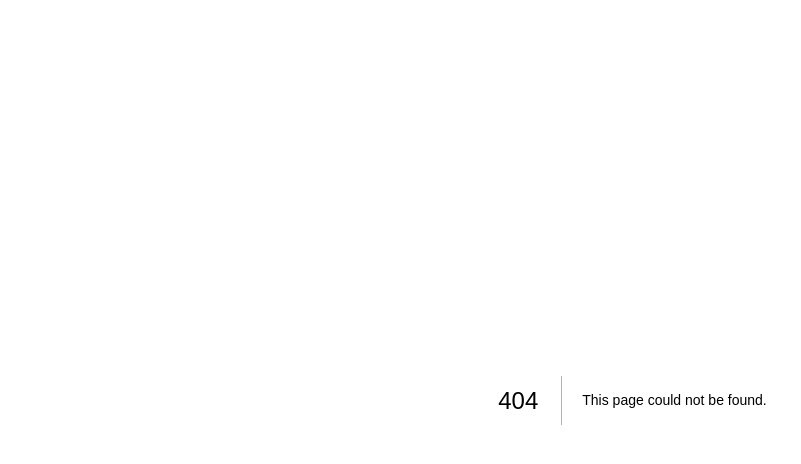
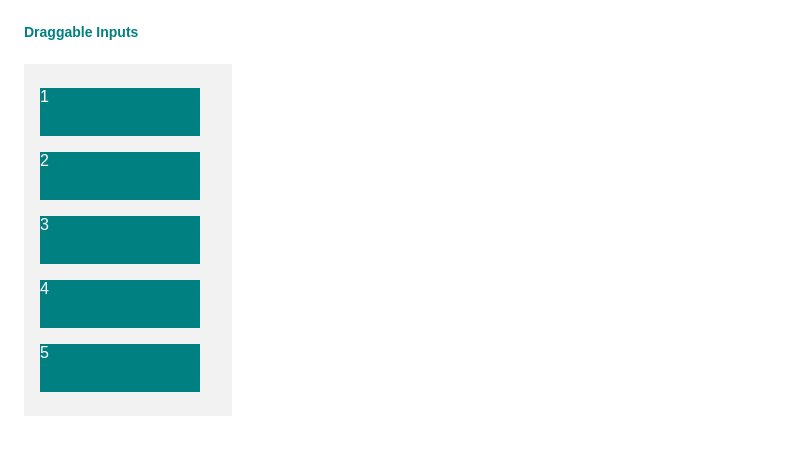
Before and after one commit to Hyeon1445/draggable-form, a Next.js app: page /input in a window 1280 px wide. Before the commit this address had no page. Shown: the top 464 px of the page, without its empty margins (0-801 px from the left). Built offline with nearby package versions, Linux system fonts and the light colour scheme; a web font is replaced by a local one.

Commit message:
feat: create input list page

```diff
--- /dev/null
+++ b/src/pages/input/index.tsx
@@ -0,0 +1,17 @@
+import DraggableCards from '@components/draggable-cards'
+import { Title } from '@components/title'
+import { useEffect, useState } from 'react'
+
+const InputListPage = () => {
+  const [isLoading, setIsLoading] = useState<boolean>(false)
+  useEffect(() => setIsLoading(true), [])
+
+  return (
+    <div>
+      <Title>Draggable Inputs</Title>
+      {isLoading && <DraggableCards />}
+    </div>
+  )
+}
+
+export default InputListPage
```
